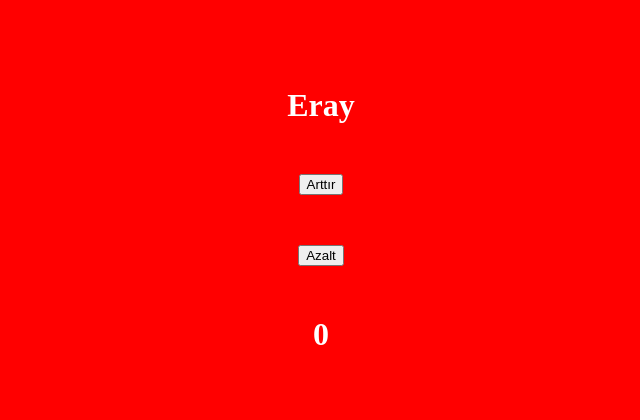
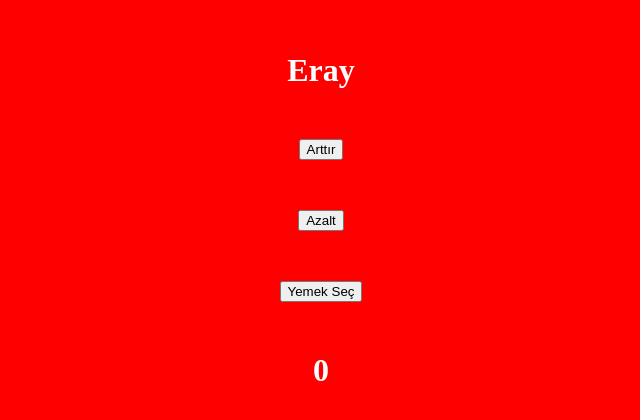
Before and after one commit to Eraybulut34/Vue3-Playground, a Vue app: page / in a window 1280 px wide. Shown: the part 180-600 px from the top of the page, without its empty margins (319-959 px from the left). Built offline with nearby package versions, Linux system fonts and the light colour scheme; no server answers.

Commit message:
food choice generator

```diff
--- a/src/App.vue
+++ b/src/App.vue
@@ -4,6 +4,8 @@
 
     <button class="btn bg-green-500 text-bold-underline ml-4 flex-auto" @click="increment">Arttır</button>
     <button class="btn flex-auto bg-red-300" @click="decrement">Azalt</button>
+
+    <button @click="generateFoodChoice">Yemek Seç</button>
     <h1 class="text-4xl text-bold-underline">{{ count }}</h1>
   </div>
 </template>
@@ -30,16 +32,24 @@ function getAllDAta() {
     })
 }
 
-// lifecycle hooks
+const foods = ref(["Arbys", "McDonalds", "KFC", "Tavuk Dünyası", "Baydöner", "Pidem","Green Salad",])
+
+function generateFoodChoice() {
+  const randomIndex = Math.floor(Math.random() * foods.value.length)
+  alert(foods.value[randomIndex])
+
+
+}
 onMounted(() => {
-  getAllDAta()
+generateFoodChoice();
+  getAllDAta();
   console.log(`The initial count is ${count.value}.`)
 })
 </script>
 
 <style lang="scss">
 ////import scss file
-  *{
+* {
   margin: 0px;
 }
 
@@ -52,7 +62,4 @@ onMounted(() => {
   @include font-color(white);
 
 }
-
-
-
 </style>
```
Lines whose indentation alone changed are shown as unchanged.
